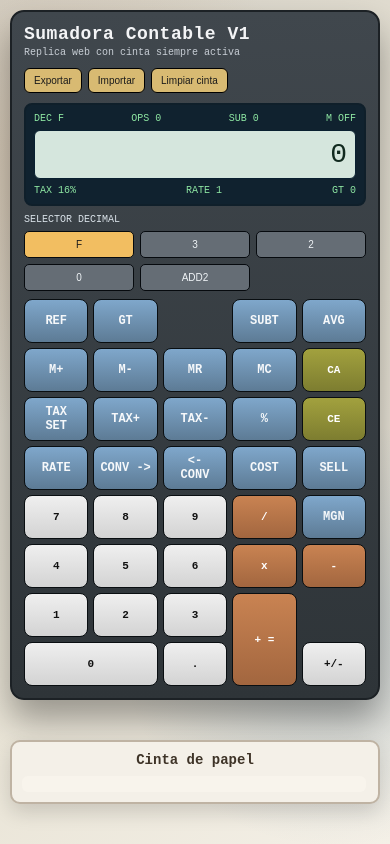
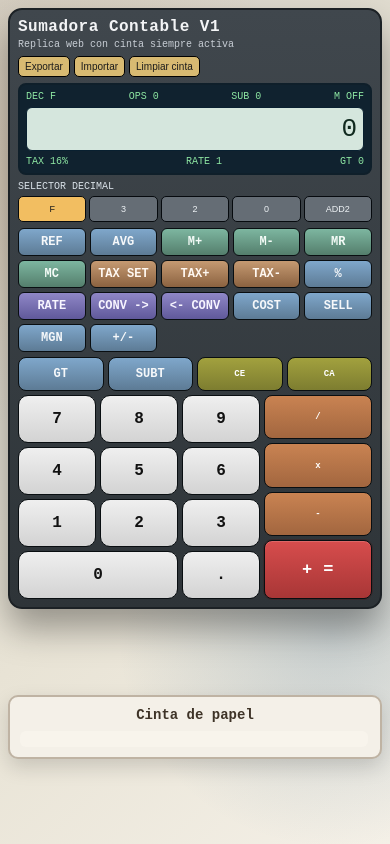
Before and after one commit to FelixNader/sumadora_2, a React (Create React App) app: page / in a window 390 px wide. Built offline with nearby package versions, Linux system fonts and the light colour scheme.

Commit message:
docs: align architecture docs with keypad hierarchy

```diff
--- a/src/ui/components/CalculatorUI.css
+++ b/src/ui/components/CalculatorUI.css
@@ -219,13 +219,60 @@
   color: #1b1b1b;
 }
 
+.hr-keypad-layout {
+  display: grid;
+  grid-template-columns: 1fr;
+  gap: 8px;
+  flex: 1;
+  min-height: 0;
+}
+
 .hr-keypad {
   display: grid;
+  gap: 6px;
+  min-height: 0;
+}
+
+.hr-keypad-utility {
   grid-template-columns: repeat(5, minmax(0, 1fr));
-  grid-auto-rows: minmax(46px, 1fr);
+  grid-auto-rows: minmax(38px, auto);
+}
+
+.hr-keypad-primary {
+  grid-template-columns: 1fr;
+  grid-template-rows: auto 1fr;
+  flex: 1;
+}
+
+.hr-keypad-primary-top {
+  display: grid;
+  grid-template-columns: repeat(4, minmax(0, 1fr));
   gap: 6px;
-  flex: 1;
+}
+
+.hr-keypad-primary-main {
+  display: grid;
+  grid-template-columns: minmax(0, 3fr) minmax(0, 1.22fr);
+  gap: 6px;
   min-height: 0;
+}
+
+.hr-keypad-primary-numeric {
+  display: grid;
+  grid-template-columns: repeat(3, minmax(0, 1fr));
+  grid-template-rows: repeat(4, minmax(48px, 1fr));
+  gap: 6px;
+}
+
+.hr-keypad-primary-symbols {
+  display: grid;
+  grid-template-columns: 1fr;
+  grid-template-rows:
+    minmax(48px, 1fr)
+    minmax(48px, 1fr)
+    minmax(48px, 1fr)
+    minmax(64px, 1.33fr);
+  gap: 6px;
 }
 
 .hr-keypad button {
@@ -245,10 +292,42 @@
   pointer-events: none;
 }
 
+.hr-keypad .key-num {
+  min-height: 54px;
+  font-size: 17px;
+  border-radius: 10px;
+}
+
+.hr-keypad-utility button {
+  min-height: 38px;
+  font-size: 11px;
+}
+
+.hr-keypad-primary-top button,
+.hr-keypad-primary-numeric button,
+.hr-keypad-primary-symbols button {
+  min-height: 100%;
+}
+
 .hr-keypad .key-fn {
   background: linear-gradient(180deg, #7fa7cb, #5d7b95);
   color: #f6f8fa;
   font-size: 12px;
+}
+
+.hr-keypad .key-memory {
+  background: linear-gradient(180deg, #7db6a0, #547e6c);
+  color: #f4fbf7;
+}
+
+.hr-keypad .key-tax {
+  background: linear-gradient(180deg, #c59a72, #8b6240);
+  color: #fff8f1;
+}
+
+.hr-keypad .key-conv {
+  background: linear-gradient(180deg, #8f87c7, #60599a);
+  color: #f7f5ff;
 }
 
 .hr-keypad .key-op {
@@ -259,6 +338,12 @@
 .hr-keypad .key-equals {
   background: linear-gradient(180deg, #d74d4d, #a83636);
   color: #fff;
+}
+
+.hr-keypad .key-commit {
+  font-size: 16px;
+  font-weight: 700;
+  box-shadow: inset 0 1px 0 rgba(255, 255, 255, 0.15), 0 0 0 1px rgba(70, 21, 21, 0.35);
 }
 
 .hr-keypad .key-plus {
@@ -307,14 +392,61 @@
     max-height: calc(100dvh - 32px);
   }
 
+  .hr-keypad-layout {
+    grid-template-columns: minmax(0, 1.15fr) minmax(0, 1.4fr);
+    align-items: stretch;
+    gap: 10px;
+  }
+
   .hr-keypad {
-    grid-auto-rows: minmax(52px, 1fr);
     gap: 8px;
+  }
+
+  .hr-keypad-utility {
+    grid-auto-rows: minmax(44px, auto);
+  }
+
+  .hr-keypad-primary {
+    grid-template-rows: auto 1fr;
+  }
+
+  .hr-keypad-primary-top,
+  .hr-keypad-primary-main,
+  .hr-keypad-primary-numeric,
+  .hr-keypad-primary-symbols {
+    gap: 8px;
+  }
+
+  .hr-keypad-primary-numeric {
+    grid-template-rows: repeat(4, minmax(52px, 1fr));
+  }
+
+  .hr-keypad-primary-symbols {
+    grid-template-columns: 1fr;
+    grid-template-rows:
+      minmax(52px, 1fr)
+      minmax(52px, 1fr)
+      minmax(52px, 1fr)
+      minmax(70px, 1.33fr);
   }
 
   .hr-keypad button {
     min-height: 52px;
     font-size: 15px;
+  }
+
+  .hr-keypad .key-num {
+    min-height: 64px;
+    font-size: 19px;
+  }
+
+  .hr-keypad .key-commit {
+    font-size: 18px;
+  }
+
+  .hr-keypad-utility button {
+    min-height: 44px;
+    font-size: 12px;
   }
 
   .hr-keypad .key-spacer {
@@ -335,19 +467,56 @@
     max-height: calc(100dvh - 48px);
   }
 
-  .hr-keypad {
-    grid-auto-rows: minmax(56px, 1fr);
+  .hr-keypad-primary {
+    grid-template-rows: auto 1fr;
+  }
+
+  .hr-keypad-primary-numeric {
+    grid-template-rows: repeat(4, minmax(56px, 1fr));
+  }
+
+  .hr-keypad-primary-symbols {
+    grid-template-rows:
+      minmax(56px, 1fr)
+      minmax(56px, 1fr)
+      minmax(56px, 1fr)
+      minmax(74px, 1.33fr);
   }
 }
 
 @media (max-width: 640px) {
   .hr-container {
-    padding: 10px;
-    gap: 10px;
+    padding: 8px;
+    gap: 8px;
+  }
+
+  .hr-calculator {
+    padding: 8px;
   }
 
   .hr-topbar {
     flex-direction: column;
+    gap: 6px;
+    margin-bottom: 6px;
+  }
+
+  .hr-brand h2 {
+    font-size: 17px;
+    letter-spacing: 0.5px;
+  }
+
+  .hr-brand p {
+    font-size: 9px;
+  }
+
+  .hr-storage-actions {
+    gap: 4px;
+  }
+
+  .hr-storage-actions button {
+    padding: 4px 6px;
+    font-size: 9px;
+    border-radius: 5px;
   }
 
   .hr-storage-actions {
@@ -355,24 +524,105 @@
   }
 
   .hr-display-section {
+    padding: 6px;
+    margin-bottom: 6px;
+  }
+
+  .hr-leds,
+  .hr-status-line {
+    font-size: 10px;
+    gap: 6px;
+  }
+
+  .hr-display {
+    min-height: 38px;
     padding: 8px;
+    margin: 5px 0;
+    font-size: clamp(18px, 6vw, 28px);
+  }
+
+  .hr-selectors {
+    gap: 6px;
+    margin-bottom: 6px;
+  }
+
+  .hr-selector-group label {
+    margin-bottom: 4px;
+    font-size: 10px;
   }
 
   .hr-selector-buttons {
-    grid-template-columns: repeat(3, minmax(0, 1fr));
+    grid-template-columns: repeat(5, minmax(0, 1fr));
+    gap: 4px;
   }
 
-  .hr-keypad {
-    grid-auto-rows: minmax(44px, 1fr);
+  .hr-selector-buttons button {
+    min-height: 28px;
+    padding: 4px 3px;
+    font-size: 9px;
+  }
+
+  .hr-keypad-layout {
+    gap: 5px;
+  }
+
+  .hr-keypad-utility {
+    grid-template-columns: repeat(5, minmax(0, 1fr));
+    grid-auto-rows: minmax(28px, auto);
+    gap: 4px;
+  }
+
+  .hr-keypad-primary {
+    grid-template-rows: auto 1fr;
+  }
+
+  .hr-keypad-primary-top,
+  .hr-keypad-primary-main,
+  .hr-keypad-primary-numeric,
+  .hr-keypad-primary-symbols {
+    gap: 4px;
+  }
+
+  .hr-keypad-primary-main {
+    grid-template-columns: minmax(0, 3fr) minmax(0, 1.3fr);
+  }
+
+  .hr-keypad-primary-numeric {
+    grid-template-rows: repeat(4, minmax(40px, 1fr));
+  }
+
+  .hr-keypad-primary-symbols {
+    grid-template-rows:
+      minmax(40px, 1fr)
+      minmax(40px, 1fr)
+      minmax(40px, 1fr)
+      minmax(54px, 1.33fr);
   }
 
   .hr-keypad button {
-    min-height: 44px;
-    font-size: 12px;
+    min-height: 36px;
+    font-size: 11px;
+  }
+
+  .hr-keypad .key-num {
+    min-height: 50px;
+    font-size: 17px;
+  }
+
+  .hr-keypad .key-commit {
+    font-size: 18px;
+    letter-spacing: 0.5px;
+  }
+
+  .hr-keypad-utility button {
+    min-height: 28px;
+    font-size: 8px;
+    padding: 3px 2px;
+    border-radius: 6px;
   }
 
   .hr-keypad .key-spacer {
-    min-height: 44px;
+    min-height: 28px;
   }
 
   .hr-paper-tape {
@@ -382,7 +632,7 @@
 
 @media (max-width: 420px) {
   .hr-brand h2 {
-    font-size: 18px;
+    font-size: 16px;
     letter-spacing: 0.5px;
   }
 
@@ -396,20 +646,70 @@
   }
 
   .hr-display {
-    font-size: clamp(20px, 8vw, 28px);
-    padding: 8px;
+    font-size: clamp(18px, 7.4vw, 26px);
+    padding: 6px;
   }
 
   .hr-keypad {
-    gap: 5px;
+    gap: 4px;
   }
 
   .hr-keypad button {
-    min-height: 42px;
-    font-size: 11px;
+    min-height: 34px;
+    font-size: 9px;
+  }
+
+  .hr-keypad .key-num {
+    min-height: 48px;
+    font-size: 16px;
+  }
+
+  .hr-keypad-primary {
+    grid-template-rows: auto 1fr;
+  }
+
+  .hr-keypad-primary-main {
+    grid-template-columns: minmax(0, 3fr) minmax(0, 1.34fr);
+  }
+
+  .hr-keypad-primary-numeric {
+    grid-template-rows: repeat(4, minmax(36px, 1fr));
+  }
+
+  .hr-keypad-primary-symbols {
+    grid-template-rows:
+      minmax(36px, 1fr)
+      minmax(36px, 1fr)
+      minmax(36px, 1fr)
+      minmax(48px, 1.33fr);
+  }
+
+  .hr-keypad-utility {
+    grid-template-columns: repeat(5, minmax(0, 1fr));
+    gap: 4px;
+  }
+
+  .hr-keypad-utility button {
+    min-height: 26px;
+    font-size: 8px;
+    padding: 2px 1px;
   }
 
   .hr-keypad .key-spacer {
-    min-height: 42px;
+    min-height: 26px;
+  }
+
+  .hr-selector-buttons {
+    gap: 3px;
+  }
+
+  .hr-selector-buttons button {
+    min-height: 26px;
+    font-size: 9px;
+    padding: 2px 2px;
+  }
+
+  .hr-keypad .key-commit {
+    font-size: 17px;
   }
 }
--- a/src/ui/components/CalculatorUI.tsx
+++ b/src/ui/components/CalculatorUI.tsx
@@ -188,52 +188,67 @@ const CalculatorUI: React.FC = () => {
           </div>
         </div>
 
-        <div className="hr-keypad">
-          <button className="key-fn" onClick={() => handleButtonClick('REF')}>REF</button>
-          <button className="key-fn" onClick={() => handleButtonClick('GT')}>GT</button>
-          <div className="key-spacer" aria-hidden="true" />
-          <button className="key-fn" onClick={() => handleButtonClick('SUBT')}>SUBT</button>
-          <button className="key-fn" onClick={() => handleButtonClick('AVG')}>AVG</button>
+        <div className="hr-keypad-layout">
+          <div className="hr-keypad hr-keypad-utility">
+            <button className="key-fn" onClick={() => handleButtonClick('REF')}>REF</button>
+            <button className="key-fn" onClick={() => handleButtonClick('AVG')}>AVG</button>
+            <button className="key-fn key-memory" onClick={() => handleButtonClick('M+')}>M+</button>
+            <button className="key-fn key-memory" onClick={() => handleButtonClick('M-')}>M-</button>
+            <button className="key-fn key-memory" onClick={() => handleButtonClick('MR')}>MR</button>
 
-          <button className="key-fn" onClick={() => handleButtonClick('M+')}>M+</button>
-          <button className="key-fn" onClick={() => handleButtonClick('M-')}>M-</button>
-          <button className="key-fn" onClick={() => handleButtonClick('MR')}>MR</button>
-          <button className="key-fn" onClick={() => handleButtonClick('MC')}>MC</button>
-          <button className="key-warn" onClick={() => handleButtonClick('CA')}>CA</button>
+            <button className="key-fn key-memory" onClick={() => handleButtonClick('MC')}>MC</button>
+            <button className="key-fn key-tax" onClick={() => handleButtonClick('TAX SET')}>TAX SET</button>
+            <button className="key-fn key-tax" onClick={() => handleButtonClick('TAX+')}>TAX+</button>
+            <button className="key-fn key-tax" onClick={() => handleButtonClick('TAX-')}>TAX-</button>
+            <button className="key-fn" onClick={() => handleButtonClick('%')}>%</button>
 
-          <button className="key-fn" onClick={() => handleButtonClick('TAX SET')}>TAX SET</button>
-          <button className="key-fn" onClick={() => handleButtonClick('TAX+')}>TAX+</button>
-          <button className="key-fn" onClick={() => handleButtonClick('TAX-')}>TAX-</button>
-          <button className="key-fn" onClick={() => handleButtonClick('%')}>%</button>
-          <button className="key-warn" onClick={() => handleButtonClick('CE')}>CE</button>
+            <button className="key-fn key-conv" onClick={() => handleButtonClick('RATE')}>RATE</button>
+            <button className="key-fn key-conv" onClick={() => handleButtonClick('CONV ->')}>CONV -&gt;</button>
+            <button className="key-fn key-conv" onClick={() => handleButtonClick('<- CONV')}>&lt;- CONV</button>
+            <button className="key-fn" onClick={() => handleButtonClick('COST')}>COST</button>
+            <button className="key-fn" onClick={() => handleButtonClick('SELL')}>SELL</button>
 
-          <button className="key-fn" onClick={() => handleButtonClick('RATE')}>RATE</button>
-          <button className="key-fn" onClick={() => handleButtonClick('CONV ->')}>CONV -&gt;</button>
-          <button className="key-fn" onClick={() => handleButtonClick('<- CONV')}>&lt;- CONV</button>
-          <button className="key-fn" onClick={() => handleButtonClick('COST')}>COST</button>
-          <button className="key-fn" onClick={() => handleButtonClick('SELL')}>SELL</button>
+            <button className="key-fn" onClick={() => handleButtonClick('MGN')}>MGN</button>
+            <button className="key-fn" onClick={() => handleButtonClick('+/-')}>+/-</button>
+            <div className="key-spacer" aria-hidden="true" />
+            <div className="key-spacer" aria-hidden="true" />
+            <div className="key-spacer" aria-hidden="true" />
+          </div>
 
-          <button onClick={() => handleButtonClick('7')}>7</button>
-          <button onClick={() => handleButtonClick('8')}>8</button>
-          <button onClick={() => handleButtonClick('9')}>9</button>
-          <button className="key-op" onClick={() => handleButtonClick('/')}>/</button>
-          <button className="key-fn" onClick={() => handleButtonClick('MGN')}>MGN</button>
+          <div className="hr-keypad hr-keypad-primary">
+            <div className="hr-keypad-primary-top">
+              <button className="key-fn" onClick={() => handleButtonClick('GT')}>GT</button>
+              <button className="key-fn" onClick={() => handleButtonClick('SUBT')}>SUBT</button>
+              <button className="key-warn" onClick={() => handleButtonClick('CE')}>CE</button>
+              <button className="key-warn" onClick={() => handleButtonClick('CA')}>CA</button>
+            </div>
 
-          <button onClick={() => handleButtonClick('4')}>4</button>
-          <button onClick={() => handleButtonClick('5')}>5</button>
-          <button onClick={() => handleButtonClick('6')}>6</button>
-          <button className="key-op" onClick={() => handleButtonClick('x')}>x</button>
-          <button className="key-op" onClick={() => handleButtonClick('-')}>-</button>
+            <div className="hr-keypad-primary-main">
+              <div className="hr-keypad-primary-numeric">
+                <button className="key-num" onClick={() => handleButtonClick('7')}>7</button>
+                <button className="key-num" onClick={() => handleButtonClick('8')}>8</button>
+                <button className="key-num" onClick={() => handleButtonClick('9')}>9</button>
 
-          <button onClick={() => handleButtonClick('1')}>1</button>
-          <button onClick={() => handleButtonClick('2')}>2</button>
-          <button onClick={() => handleButtonClick('3')}>3</button>
-          <button className="key-op key-plus" onClick={() => handleButtonClick('+=')}>+ =</button>
-          <div className="key-spacer" aria-hidden="true" />
+                <button className="key-num" onClick={() => handleButtonClick('4')}>4</button>
+                <button className="key-num" onClick={() => handleButtonClick('5')}>5</button>
+                <button className="key-num" onClick={() => handleButtonClick('6')}>6</button>
 
-          <button className="key-wide" onClick={() => handleButtonClick('0')}>0</button>
-          <button onClick={() => handleButtonClick('.')}>.</button>
-          <button onClick={() => handleButtonClick('+/-')}>+/-</button>
+                <button className="key-num" onClick={() => handleButtonClick('1')}>1</button>
+                <button className="key-num" onClick={() => handleButtonClick('2')}>2</button>
+                <button className="key-num" onClick={() => handleButtonClick('3')}>3</button>
+
+                <button className="key-num key-wide" onClick={() => handleButtonClick('0')}>0</button>
+                <button className="key-num" onClick={() => handleButtonClick('.')}>.</button>
+              </div>
+
+              <div className="hr-keypad-primary-symbols">
+                <button className="key-op" onClick={() => handleButtonClick('/')}>/</button>
+                <button className="key-op" onClick={() => handleButtonClick('x')}>x</button>
+                <button className="key-op" onClick={() => handleButtonClick('-')}>-</button>
+                <button className="key-op key-equals key-commit" onClick={() => handleButtonClick('+=')}>+ =</button>
+              </div>
+            </div>
+          </div>
         </div>
 
         {importError && <p className="import-error">{importError}</p>}
```
Also changed, not shown: 5 other files (tests, documents, lock files or other folders).
